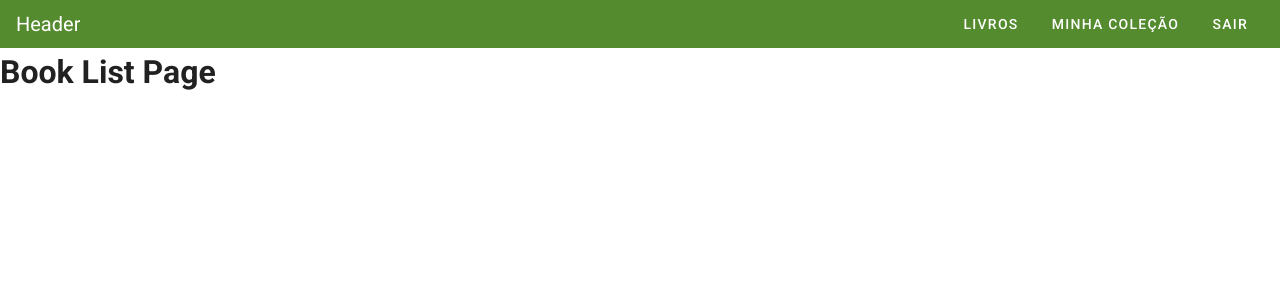
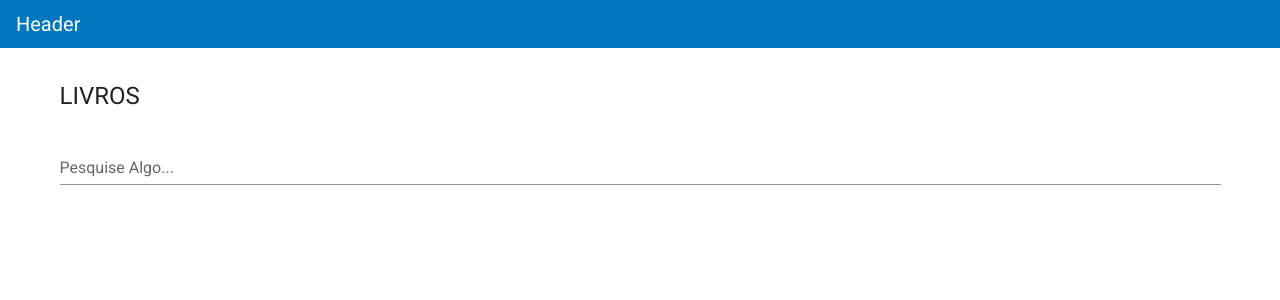
Before and after one commit to Beatriz-Sanchez/prateleira-digital, a Vue app: page /#/book in a window 1280 px wide. Shown: the top 300 px of the page. Built offline with nearby package versions, Linux system fonts and the light colour scheme.

Commit message:
added book search

```diff
--- a/package.json
+++ b/package.json
@@ -8,6 +8,7 @@
     "lint": "vue-cli-service lint"
   },
   "dependencies": {
+    "axios": "^0.27.2",
     "core-js": "^3.8.3",
     "eslint-plugin-vuejs-accessibility": "^1.2.0",
     "vue": "^2.6.14",
--- a/src/components/book/BookListPage.vue
+++ b/src/components/book/BookListPage.vue
@@ -1,10 +1,73 @@
 <template>
-    <h1>Book List Page</h1>
+    <v-container>
+        <v-row>
+            <v-col
+                cols="12"
+                md="4"
+                lg="3"
+            >
+                <h6
+                    class="headline display-1 text-uppercase mt-5"
+                >
+                    Livros
+                </h6>
+            </v-col>
+        </v-row>
+        <v-row>
+            <v-col
+                cols="12"
+            >
+                <v-text-field
+                    v-model="textSearch"
+                    label="Pesquise Algo..."
+                    @change="searchBooks"
+                />
+            </v-col>
+        </v-row>
+        <v-row v-if="bookList.length > 0">
+            <v-col
+                v-for="(book, i) in bookList"
+                :key="i"
+                cols="12"
+                md="3"
+                lg="2"
+            >
+                <v-card class="mx-auto">
+                    <v-card-title>{{ book.volumeInfo.title }}</v-card-title>
+                    <v-card-text>{{ book.volumeInfo.subtitle }}</v-card-text>
+                    <v-card-actions>
+                        <v-btn
+                            text
+                            small
+                            color="primary"
+                        >
+                            Ver Detalhes
+                        </v-btn>
+                    </v-card-actions>
+                </v-card>
+            </v-col>
+        </v-row>
+    </v-container>
 </template>
 
 <script>
+    import axios from 'axios';
+
     export default {
         name: 'BookListPage',
+        data() {
+            return {
+                bookList: [],
+                textSearch: '',
+            };
+        },
+        methods: {
+            searchBooks() {
+                axios.get(`https://www.googleapis.com/books/v1/volumes?q=${this.textSearch}`).then((response) => {
+                    this.bookList = response.data.items;
+                });
+            },
+        },
     };
 </script>
 
--- a/src/components/header/Header.vue
+++ b/src/components/header/Header.vue
@@ -1,17 +1,32 @@
 <template>
     <v-app-bar
         app
-        color="light-green darken-3"
+        color="secondary"
         flat
         dense
         dark
     >
         <v-toolbar-title>Header</v-toolbar-title>
         <v-spacer />
-        <v-toolbar-items>
-            <v-btn text>Livros</v-btn>
-            <v-btn text>Minha Coleção</v-btn>
-            <v-btn text>Sair</v-btn>
+        <v-toolbar-items v-if="$store.state.logged">
+            <v-btn
+                text
+                @click="goToBookList"
+            >
+                Livros
+            </v-btn>
+            <v-btn
+                text
+                @click="goToCollection"
+            >
+                Minha Coleção
+            </v-btn>
+            <v-btn
+                text
+                @click="logout"
+            >
+                Sair
+            </v-btn>
         </v-toolbar-items>
     </v-app-bar>
 </template>
@@ -19,6 +34,19 @@
 <script>
     export default {
         name: 'AppHeader',
+        methods: {
+            goToBookList() {
+                this.$router.push('/book');
+            },
+            goToCollection() {
+                this.$router.push('/collection');
+            },
+            logout() {
+                this.$store.commit('setAuthToken', '');
+                this.$router.push('/');
+                this.$store.commit('setLogged', false);
+            },
+        },
     };
 </script>
 
--- a/src/components/login/LoginPage.vue
+++ b/src/components/login/LoginPage.vue
@@ -27,7 +27,7 @@
                     depressed
                     dark
                     block
-                    color="light-green darken-1"
+                    color="primary"
                     class="mb-2"
                     @click="login"
                 >
@@ -37,6 +37,7 @@
                 <v-btn
                     text
                     @click="loginAsGuest"
+                    color="secondary"
                 >
                     entrar como visitante
                 </v-btn>
@@ -46,19 +47,19 @@
 </template>
 
 <script>
-    // AIzaSyB1lRFZHRvKOD_TWBxIHOzeMdSsDyHTT5U
 
     export default {
         name: 'LoginPage',
         data() {
             return {
-                token: '',
+                token: 'AIzaSyB1lRFZHRvKOD_TWBxIHOzeMdSsDyHTT5U',
             };
         },
         methods: {
             login() {
                 if (this.token) {
                     this.$store.commit('setAuthToken', this.token);
+                    this.$store.commit('setLogged', true);
                     this.$router.push('/book');
                 } else {
                     this.$store.commit('setErrorMessage', 'Você deve informar um token');
@@ -66,6 +67,7 @@
             },
             loginAsGuest() {
                 this.$router.push('/book');
+                this.$store.commit('setLogged', true);
             },
         },
     };
--- a/src/plugins/vuetify.js
+++ b/src/plugins/vuetify.js
@@ -1,7 +1,16 @@
 import Vue from 'vue';
 import Vuetify from 'vuetify/lib/framework';
+import colors from 'vuetify/lib/util/colors';
 
 Vue.use(Vuetify);
 
 export default new Vuetify({
+    theme: {
+        themes: {
+            light: {
+                primary: colors.deepPurple.darken1,
+                secondary: colors.lightBlue.darken3,
+            },
+        },
+    },
 });
--- a/src/store.js
+++ b/src/store.js
@@ -10,10 +10,14 @@ export default new Vuex.Store({
             text: '',
             type: '',
         },
+        logged: false,
     },
     mutations: {
         setAuthToken(state, payload) {
             state.authToken = payload;
+        },
+        setLogged(state, payload) {
+            state.logged = payload;
         },
         setErrorMessage(state, payload) {
             state.message = {
```
Also changed, not shown: 1 other file (tests, documents, lock files or other folders).
